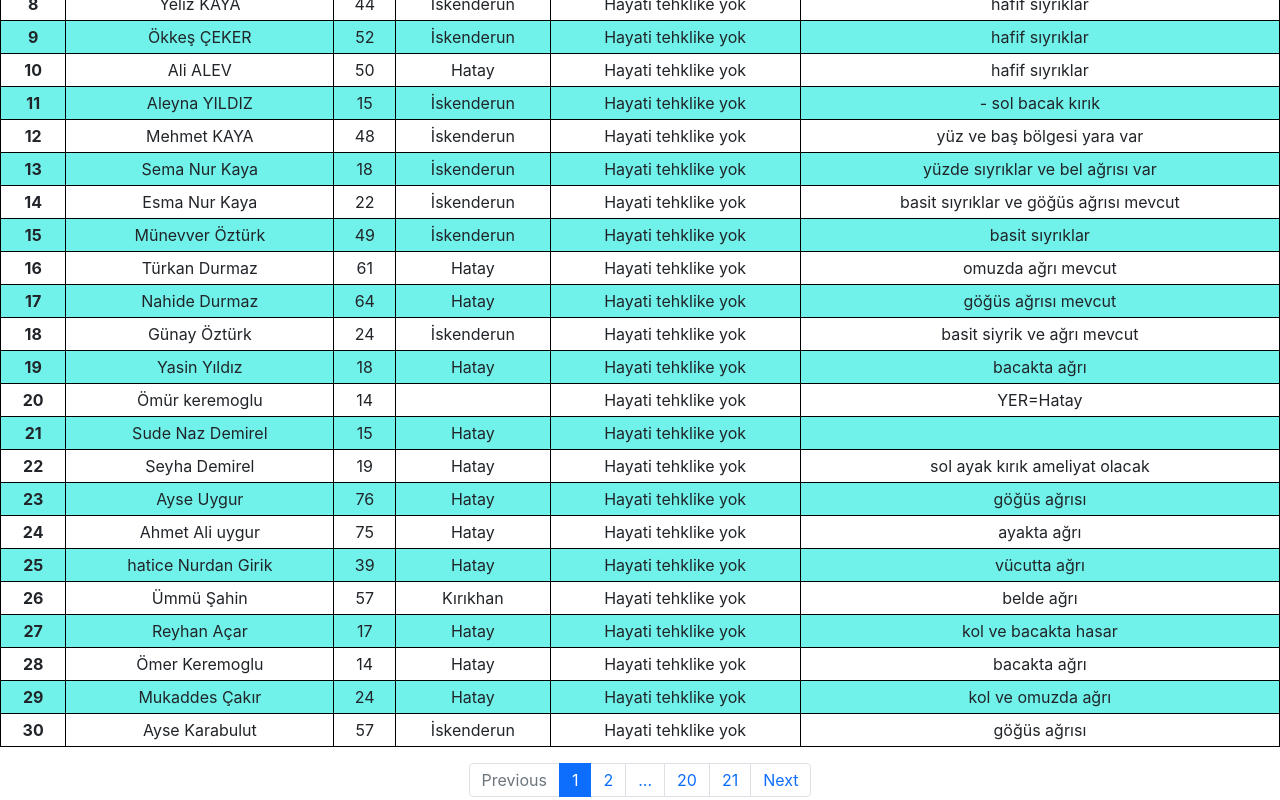
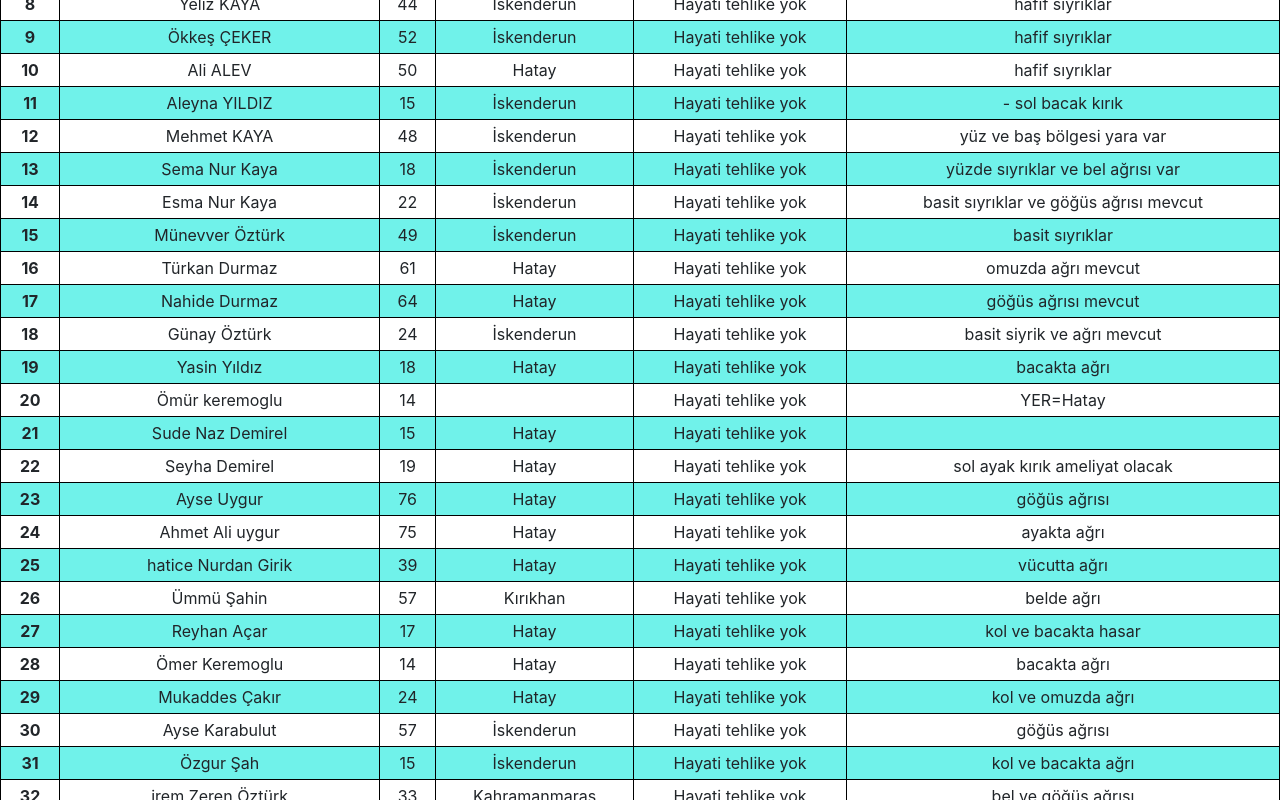
Before and after one commit to rasitozgun/deprem-hastane-data, a React (Create React App) app: page / in a window 1280 px wide. Shown: the part 420-1220 px from the top of the page. Built offline with nearby package versions, Linux system fonts and the light colour scheme.

Commit message:
typo ve sayfadaki veri sayısı

```diff
--- a/src/App.jsx
+++ b/src/App.jsx
@@ -8,7 +8,7 @@ function App() {
   const [searchItem, setSearchItem] = useState([]);
   const [filterItem, setFilterItem] = useState("");
   const [currentItemPage, setCurrentItemPage] = useState(1);
-  const postItemPerPage = 30;
+  const postItemPerPage = 120;
 
   const regex = /[a-z]/g;
 
@@ -76,7 +76,7 @@ function App() {
               {d["ht"] ? (
                 <td>Hayati tehlike var</td>
               ) : (
-                <td>Hayati tehklike yok</td>
+                <td>Hayati tehlike yok</td>
               )}
               <td>{d["detay"]}</td>
             </tr>
```
